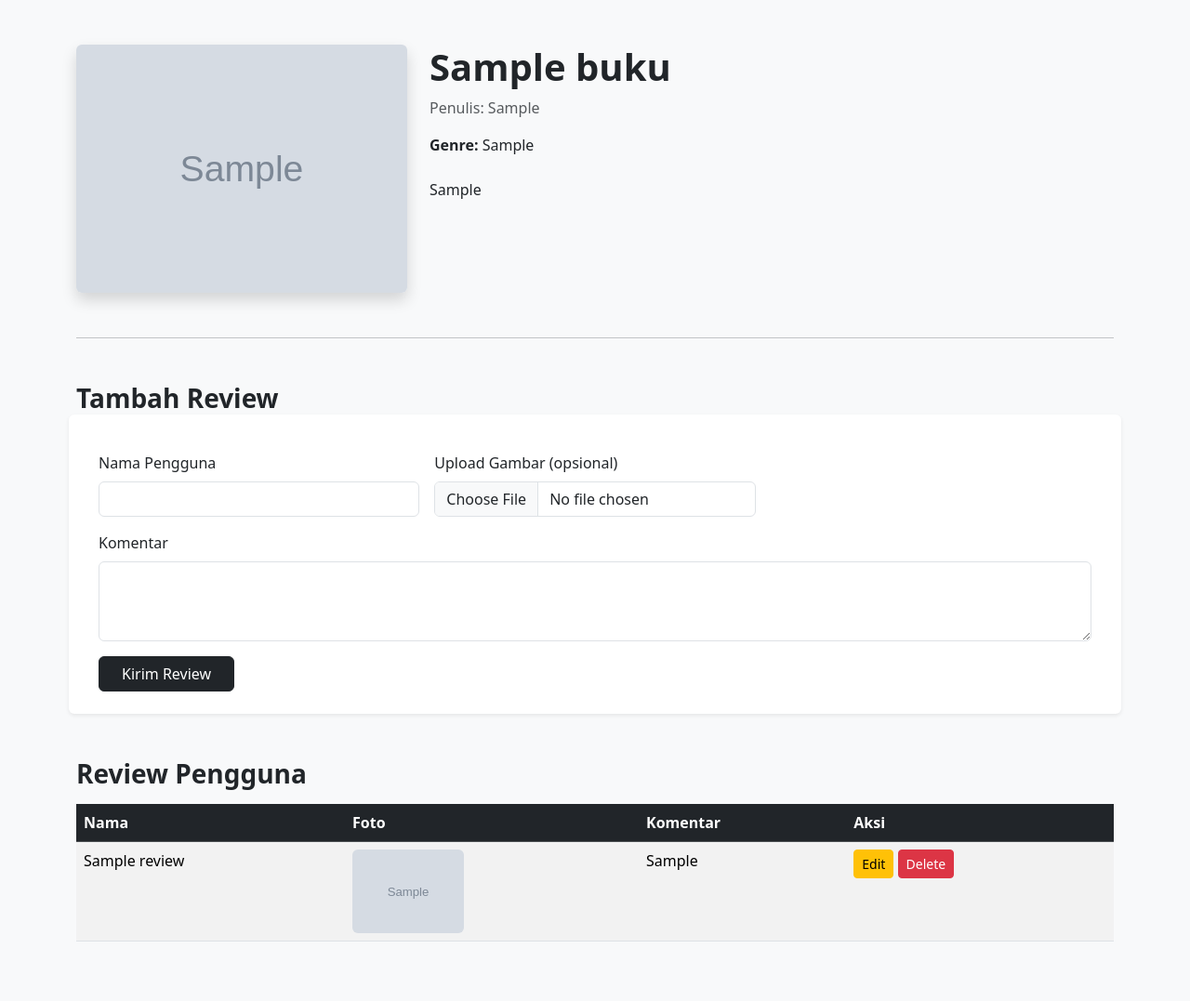
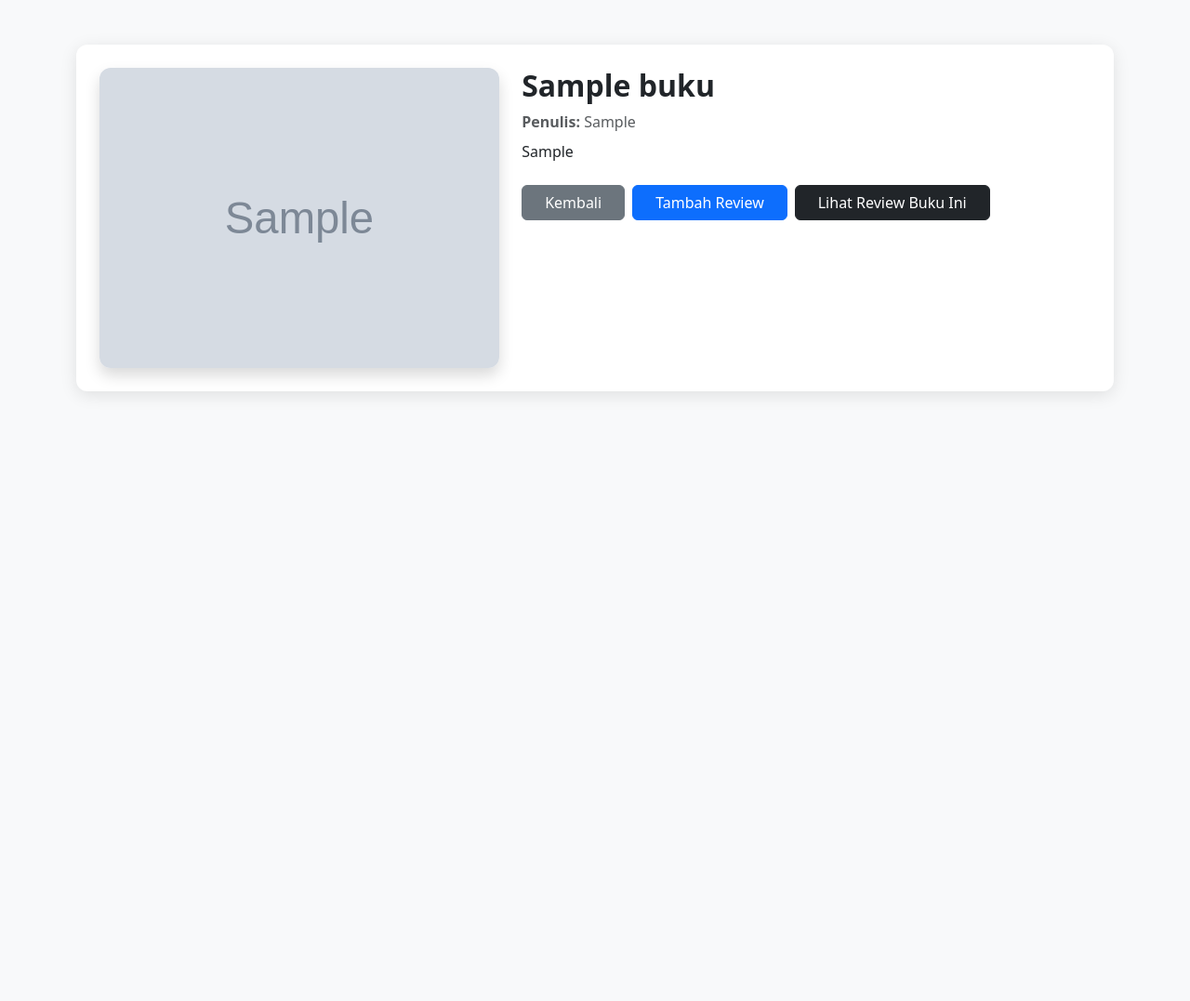
Before and after one commit to faizah115/tubes_web, a PHP site: page /detail.php?id=1 in a window 1280 px wide. Shown: the whole page at 93% size. After the commit the page ends 425 px from the top, so only its background shows below. Run offline with PHP 8.4, Linux system fonts and the light colour scheme; the visitor is signed in with stand-in values (Sample User, id 1); tables that the repository leaves empty or names only in its code hold one stand-in row (values such as "Sample post"); grey boxes marked "Sample" are stand-in pictures.

Commit message:
Refactor detail page: meningkatkan penanganan gambar dan meningkatkan respons tata letak

```diff
--- a/CSS/style.css
+++ b/CSS/style.css
@@ -291,8 +291,8 @@
 
 /* Samakan tinggi gambar */
 .card-img-top {
-    height: 350px;
-    object-fit: cover;
+    height: auto !important;
+    /* object-fit: cover; */
 }
 
 /* Samakan tinggi judul */
--- a/detail.php
+++ b/detail.php
@@ -1,169 +1,117 @@
 <?php
+require "session_check.php";
 require "koneksi.php";
-require "session_check.php";
 
+// Cek apakah ID ada
 if (!isset($_GET["id"])) {
     die("ID buku tidak ditemukan!");
 }
 
-$buku_id = intval($_GET["id"]);
+$id = intval($_GET["id"]);
 
-// Ambil detail buku
-$qBuku = mysqli_query($conn, "SELECT * FROM buku WHERE id = $buku_id");
-$buku = mysqli_fetch_assoc($qBuku);
+// Ambil data detail buku
+$query = $conn->prepare("SELECT * FROM buku WHERE id=? LIMIT 1");
+$query->bind_param("i", $id);
+$query->execute();
+$buku = $query->get_result()->fetch_assoc();
 
 if (!$buku) {
     die("Buku tidak ditemukan!");
 }
-
-
-// ======================================
-// PROSES KIRIM REVIEW
-// ======================================
-if ($_SERVER["REQUEST_METHOD"] === "POST") {
-
-    // Amankan input dari kutip & karakter berbahaya
-    $nama = mysqli_real_escape_string($conn, $_POST["nama"]);
-    $komentar = mysqli_real_escape_string($conn, $_POST["komentar"]);
-    $user_id = $_SESSION["user_id"];
-
-    $gambar = "";
-
-    // Upload gambar jika ada
-    if (!empty($_FILES["foto"]["name"])) {
-        $namaFile = time() . "_" . $_FILES["foto"]["name"];
-        move_uploaded_file($_FILES["foto"]["tmp_name"], "uploads/" . $namaFile);
-        $gambar = mysqli_real_escape_string($conn, $namaFile);
-    }
-
-    // Query aman
-    $sql = "
-        INSERT INTO reviews (buku_id, user_id, nama, komentar, gambar)
-        VALUES ($buku_id, $user_id, '$nama', '$komentar', '$gambar')
-    ";
-
-    mysqli_query($conn, $sql);
-
-    header("Location: detail.php?id=" . $buku_id);
-    exit;
-}
-
-// ======================================
-// AMBIL SEMUA REVIEW BUKU INI
-// ======================================
-$qReview = mysqli_query($conn, "SELECT * FROM reviews WHERE buku_id = $buku_id ORDER BY id DESC");
 ?>
 
 <!DOCTYPE html>
 <html lang="id">
 <head>
     <meta charset="UTF-8">
-    <title><?= $buku["judul"] ?></title>
+    <meta name="viewport" content="width=device-width, initial-scale=1.0">
+    <title>Detail Buku | <?= htmlspecialchars($buku["judul"]); ?></title>
+
+    <!-- Bootstrap CSS -->
     <link href="https://cdn.jsdelivr.net/npm/bootstrap@5.3.2/dist/css/bootstrap.min.css" rel="stylesheet">
+
+    <style>
+        /* Responsif tambahan */
+        .detail-img {
+            width: 100%;
+            max-height: 450px;
+            object-fit: cover;
+            border-radius: 12px;
+        }
+
+        .detail-container {
+            background: #fff;
+            padding: 25px;
+            border-radius: 12px;
+            box-shadow: 0 4px 18px rgba(0,0,0,0.1);
+        }
+
+        @media (max-width: 768px) {
+            .detail-img {
+                max-height: 300px;
+            }
+
+            h2 {
+                font-size: 22px;
+            }
+
+            p {
+                font-size: 15px;
+            }
+        }
+    </style>
 </head>
 
 <body class="bg-light">
 
-<div class="container py-5">
+<div class="container my-5">
+    <div class="detail-container">
 
-    <!-- DETAIL BUKU -->
-    <div class="row mb-5">
-        <div class="col-md-4">
-            <img src="assets/<?= $buku['gambar'] ?>" class="img-fluid rounded shadow">
+        <div class="row g-4 align-items-start">
+
+            <!-- BAGIAN GAMBAR -->
+            <div class="col-md-5">
+                <img src="assets/<?= htmlspecialchars($buku['gambar']); ?>"
+                     alt="<?= htmlspecialchars($buku['judul']); ?>"
+                     class="detail-img img-fluid shadow">
             </div>
 
-        <div class="col-md-8">
-            <h1 class="fw-bold"><?= $buku["judul"] ?></h1>
+            <!-- BAGIAN TEKS -->
+            <div class="col-md-7">
+                <h2 class="fw-bold"><?= htmlspecialchars($buku["judul"]); ?></h2>
+                <p class="text-muted mb-2">
+                    <strong>Penulis:</strong> <?= htmlspecialchars($buku["penulis"]); ?>
+                </p>
 
-            <?php if (!empty($buku["penulis"])): ?>
-                <p class="text-muted">Penulis: <?= $buku["penulis"] ?></p>
-            <?php endif; ?>
+                <p class="mb-4"><?= nl2br(htmlspecialchars($buku["deskripsi"])); ?></p>
 
-            <?php if (!empty($buku["genre"])): ?>
-                <p><b>Genre:</b> <?= $buku["genre"] ?></p>
-            <?php endif; ?>
+                <!-- Tombol aksi -->
+                <div class="d-flex flex-wrap gap-2 mt-4">
 
-            <p class="mt-4"><?= nl2br($buku["deskripsi"]) ?></p>
+                    <!-- Tombol kembali -->
+                    <a href="index.php" class="btn btn-secondary px-4">Kembali</a>
+
+                    <!-- Tambah Review -->
+                    <a href="review_form.php?id=<?= $buku["id"]; ?>" class="btn btn-primary px-4">
+                        Tambah Review
+                    </a>
+
+                    <!-- Lihat Review -->
+                    <a href="riwayat_halaman.php?id=<?= $buku["id"]; ?>"
+                       class="btn btn-dark px-4">
+                        Lihat Review Buku Ini
+                    </a>
+
+                </div>
             </div>
         </div>
 
-    <hr>
-
-    <!-- FORM TAMBAH REVIEW -->
-    <h3 class="fw-bold mt-5 mb-3">Tambah Review</h3>
-
-    <form method="POST" enctype="multipart/form-data" class="row g-3 bg-white p-4 rounded shadow-sm">
-
-        <div class="col-md-4">
-            <label class="form-label">Nama Pengguna</label>
-            <input type="text" name="nama" class="form-control" required>
+    </div>
 </div>
 
-        <div class="col-md-4">
-            <label class="form-label">Upload Gambar (opsional)</label>
-            <input type="file" name="foto" class="form-control">
-        </div>
 
-        <div class="col-12">
-            <label class="form-label">Komentar</label>
-            <textarea name="komentar" class="form-control" rows="3" required></textarea>
-        </div>
-
-        <div class="col-12">
-            <button class="btn btn-dark px-4">Kirim Review</button>
-        </div>
-    </form>
-
-
-    <!-- DAFTAR REVIEW -->
-    <h3 class="fw-bold mt-5 mb-3">Review Pengguna</h3>
-
-    <table class="table table-striped">
-        <thead class="table-dark">
-            <tr>
-                <th>Nama</th>
-                <th>Foto</th>
-                <th>Komentar</th>
-                <th>Aksi</th>
-            </tr>
-        </thead>
-
-        <tbody>
-
-        <?php if (mysqli_num_rows($qReview) === 0): ?>
-            <tr>
-                <td colspan="4" class="text-center text-muted">Belum ada review</td>
-            </tr>
-        <?php else: ?>
-
-            <?php while ($r = mysqli_fetch_assoc($qReview)): ?>
-            <tr>
-                <td><?= $r["nama"] ?></td>
-
-                <td>
-                    <?php if ($r["gambar"]): ?>
-                        <img src="uploads/<?= $r['gambar'] ?>" width="120" class="rounded">
-                    <?php else: ?>
-                        <span class="text-muted">-</span>
-                    <?php endif; ?>
-                </td>
-
-                <td><?= nl2br($r["komentar"]) ?></td>
-
-                <td>
-                    <a href="edit_review.php?id=<?= $r['id'] ?>&buku_id=<?= $buku['id'] ?>" class="btn btn-sm btn-warning">Edit</a>
-                    <a href="delete_review.php?id=<?= $r['id'] ?>&buku_id=<?= $buku['id'] ?>" class="btn btn-sm btn-danger"
-                       onclick="return confirm('Hapus review ini?')">Delete</a>
-                </td>
-            </tr>
-            <?php endwhile; ?>
-
-        <?php endif; ?>
-
-        </tbody>
-    </table>
-
-</div>
+<!-- Bootstrap JS -->
+<script src="https://cdn.jsdelivr.net/npm/bootstrap@5.3.2/dist/js/bootstrap.bundle.min.js"></script>
 
 </body>
 </html>
```
Lines whose indentation alone changed are shown as unchanged.
